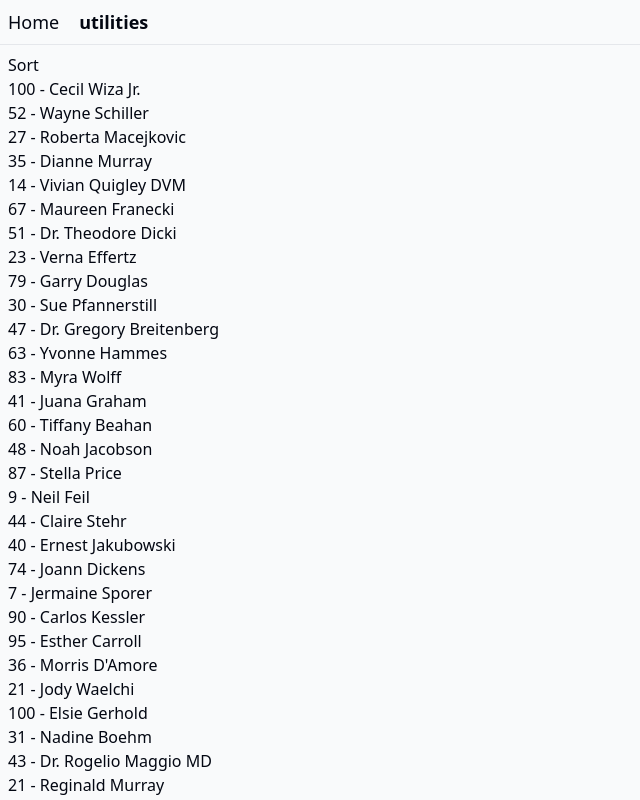
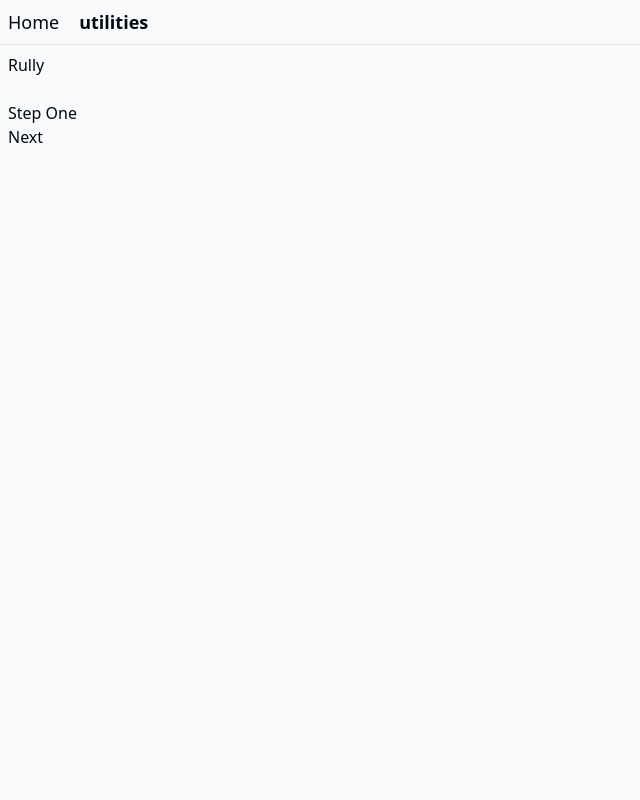
Before and after one commit to rully-saputra15/fe-experiment, a React (Vite) app: page /utilities in a window 1280 px wide. Shown: the top 800 px of the page, without its empty margins (0-640 px from the left). Built offline with nearby package versions, Linux system fonts and the light colour scheme.

Commit message:
feat: add onboarding component

```diff
--- a/src/pages/home/index.tsx
+++ b/src/pages/home/index.tsx
@@ -24,7 +24,16 @@ const HomePage = () => {
         </article>
         <article className="flex flex-col w-56 h-56">
           <h3>Group Animation</h3>
-          <div className="group shadow-lg rounded-lg flex flex-col relative gap-4 overflow-hidden transition-all">
+          <div className="group hover:scale-150 shadow-lg rounded-lg flex flex-col relative gap-4 overflow-hidden transition-all">
+            <iframe
+              src="https://www.youtube.com/embed/A9Qpr_5Tk-0?si=qEFJJpJ3PbIvJJlC"
+              title="YouTube video player"
+              frameborder="0"
+              className="group-hover:opacity-100 group-hover:scale-100 group-hover:visible group-hover:relative opacity-0 absolute invisible duration-200"
+              allow="accelerometer; autoplay; clipboard-write; encrypted-media; gyroscope; picture-in-picture; web-share"
+              referrerpolicy="strict-origin-when-cross-origin"
+              allowfullscreen
+            ></iframe>
             <div className="group-hover:bg-red-300 group-hover:-translate-y-6 h-24 bg-red-200 duration-200"></div>
             <div className="absolute bottom-2 left-2 duration-200">
               <FiAlertOctagon className="group-hover:-translate-y-2 duration-200" />
@@ -32,6 +41,7 @@ const HomePage = () => {
                 Lorem ipsum dolor
               </small>
             </div>
+
             <FiArrowRightCircle className="group-hover:visible group-hover:-translate-x-2 invisible duration-200 absolute right-2 top-2" />
           </div>
         </article>
--- /dev/null
+++ b/src/pages/utilities/ContainerComponentPatternBlocks/CurrentUserLoader.tsx
@@ -0,0 +1,20 @@
+import React, { PropsWithChildren } from "react";
+
+const CurrentUserLoader: React.FC<PropsWithChildren> = ({ children }) => {
+  const [user, setUser] = React.useState({
+    name: "Rully",
+    job: "Dev",
+  });
+  return (
+    <>
+      {React.Children.map(children, (child) => {
+        if (React.isValidElement<{ user: typeof user }>(child)) {
+          return React.cloneElement(child, { user });
+        }
+        return child;
+      })}
+    </>
+  );
+};
+
+export default CurrentUserLoader;
--- /dev/null
+++ b/src/pages/utilities/ContainerComponentPatternBlocks/UserInfo.tsx
@@ -0,0 +1,17 @@
+import React from "react";
+
+const UserInfo: React.FC<{
+  user?: {
+    name: string;
+    job: string;
+  };
+}> = ({
+  user = {
+    name: "",
+    job: "",
+  },
+}) => {
+  return <div>{user.name}</div>;
+};
+
+export default UserInfo;
--- /dev/null
+++ b/src/pages/utilities/OnboardingComponent/Onboarding.tsx
@@ -0,0 +1,39 @@
+import React, { PropsWithChildren } from "react";
+type Props = {
+  onFinish: (data: Record<string, string>) => void;
+};
+const Onboarding: React.FC<PropsWithChildren<Props>> = ({
+  children,
+  onFinish,
+}) => {
+  const [onBoardingData, setOnBoardingdata] = React.useState({});
+  const [currentIndex, setCurrentIndex] = React.useState(0);
+
+  const arrayOfChildren = React.Children.toArray(children);
+  const currentChild = arrayOfChildren[currentIndex];
+
+  const goToNext = (stepData: Record<string, string>) => {
+    const updatedData = {
+      ...onBoardingData,
+      ...stepData,
+    };
+
+    if (currentIndex < arrayOfChildren.length - 1) {
+      setCurrentIndex((prevState) => prevState + 1);
+    } else {
+      onFinish(updatedData);
+    }
+    setOnBoardingdata(updatedData);
+  };
+
+  if (
+    React.isValidElement<{
+      goToNext?: (stepData: Record<string, string>) => void;
+    }>(currentChild)
+  ) {
+    return React.cloneElement(currentChild, { goToNext });
+  }
+  return currentChild;
+};
+
+export default Onboarding;
--- a/src/pages/utilities/index.tsx
+++ b/src/pages/utilities/index.tsx
@@ -3,10 +3,45 @@ import { User } from "../../types/utilities";
 import { fetchUsers } from "../../api/faker";
 import WebWorker from "../../webWorker";
 import worker from "../../app.worker";
+import CurrentUserLoader from "./ContainerComponentPatternBlocks/CurrentUserLoader";
+import UserInfo from "./ContainerComponentPatternBlocks/UserInfo";
+import Onboarding from "./OnboardingComponent/Onboarding";
 
+type StepProps = {
+  goToNext?: (data: Record<string, string>) => void;
+};
+
+const defaultGoToNext = (data: Record<string, string>) => {};
+const StepOne = ({ goToNext = defaultGoToNext }: StepProps) => {
+  return (
+    <>
+      <div>Step One</div>
+      <button onClick={() => goToNext({ name: "John" })}>Next</button>
+    </>
+  );
+};
+
+const StepTwo = ({ goToNext = defaultGoToNext }: StepProps) => {
+  return (
+    <>
+      <div>Step Two</div>
+      <button onClick={() => goToNext({ age: "23" })}>Next</button>
+    </>
+  );
+};
+
+const StepThree = ({ goToNext = defaultGoToNext }: StepProps) => {
+  return (
+    <>
+      <div>Step Three</div>
+      <button onClick={() => goToNext({ hobby: "coding" })}>Next</button>
+    </>
+  );
+};
 const UtilitiesPage = () => {
   const [users, setUsers] = React.useState<Array<User>>([]);
-  const webWorker = React.useRef(new WebWorker(worker));
+  const [isLoading, setIsLoading] = React.useState(false);
+  const webWorker = React.useRef<Worker>(new WebWorker(worker) as Worker);
 
   React.useEffect(() => {
     (async () => {
@@ -17,6 +52,7 @@ const UtilitiesPage = () => {
 
   React.useEffect(() => {
     webWorker.current.addEventListener("message", (event) => {
+      setIsLoading(false);
       setUsers(event.data);
     });
     return () => {
@@ -25,18 +61,37 @@ const UtilitiesPage = () => {
   }, [webWorker]);
 
   const handleSort = () => {
+    setIsLoading(true);
     webWorker.current.postMessage({ users, type: "asc" });
   };
+
+  // const _sort = () => {
+  //   setUsers((prevState) =>
+  //     prevState.sort((a: User, b: User) => a.commentCount - b.commentCount)
+  //   );
+  // };
   return (
     <div className="p-2">
-      <button onClick={handleSort}>Sort</button>
-      {users?.map((user) => {
-        return (
-          <p key={user.id}>
-            {user.commentCount} - {user.name}
-          </p>
-        );
-      })}
+      <CurrentUserLoader>
+        <UserInfo />
+      </CurrentUserLoader>
+      <br />
+      <Onboarding onFinish={(data) => console.log(data)}>
+        <StepOne />
+        <StepTwo />
+        <StepThree />
+      </Onboarding>
+      <br />
+      {/* <button onClick={handleSort}>Sort</button> */}
+      {/* {isLoading && <p>Loading...</p>}
+      {!isLoading &&
+        users?.map((user) => {
+          return (
+            <p key={user.id}>
+              {user.commentCount} - {user.name}
+            </p>
+          );
+        })} */}
     </div>
   );
 };
```
Also changed, not shown: .million/store.json.
